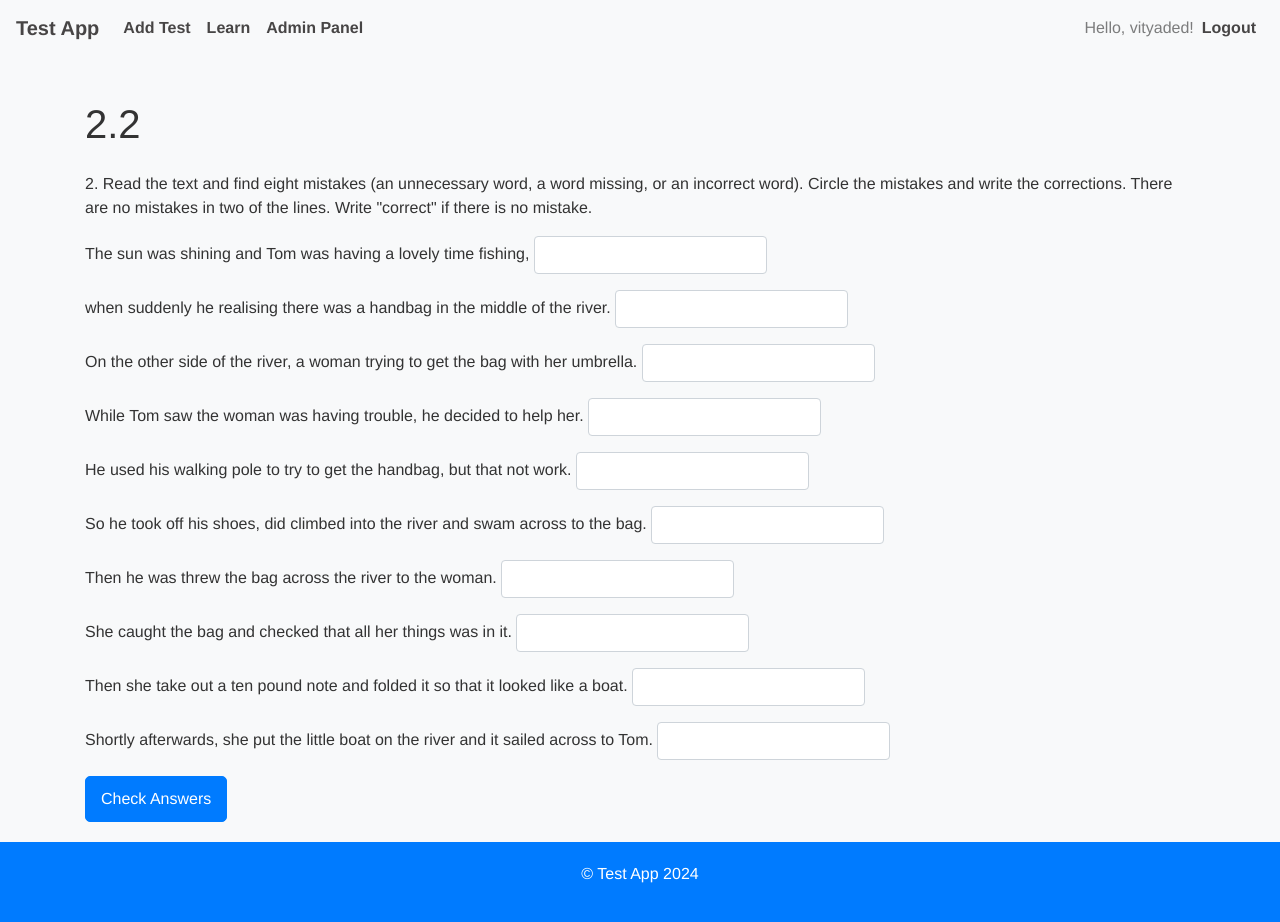
After one commit to vityaded/Tests, a Flask app: page /learn/2 in a window 1280 px wide. The commit adds this page. Run offline with Flask 3, Linux system fonts and the light colour scheme; a user stored in the database is signed in; some libraries are stand-ins or nearby versions.

Commit message:
Added learn mode

```diff
--- a/app.py
+++ b/app.py
@@ -325,7 +325,6 @@ def take_test(test_id):
     # Function to replace answers with input fields or dropdowns
     def replace_answers(line):
         nonlocal question_counter
-        # Patterns for dropdowns and input fields
         dropdown_pattern = r'#\s*\[([^\]]+)\]\s*([^\#]+)\s*#'
         input_pattern = r'\[([^\]]+)\]'
 
@@ -338,24 +337,21 @@ def take_test(test_id):
             correct_answers[qid] = correct_answer
             question_counter += 1
 
-            # Determine class based on correctness
             if request.method == 'POST':
-                user_answer = request.form.get(qid, '')
-                select_class = 'custom-select correct' if user_answer.strip().lower() == correct_answer.strip().lower() else 'custom-select incorrect'
+                user_answer = request.form.get(qid, '').strip().lower()
+                select_class = 'custom-select correct' if user_answer == correct_answer.lower() else 'custom-select incorrect'
                 disabled = 'disabled'
             else:
                 select_class = 'custom-select'
                 disabled = ''
 
-            # Build the select element
-            select_html = f'<select name="{qid}" class="{select_class}" {disabled} required style="display: inline-block; width: auto;">'
+            select_html = f'<select name="{qid}" class="{select_class}" {disabled} style="display: inline-block; width: auto;">'
             for option in options:
-                selected = 'selected' if request.method == 'POST' and user_answer == option else ''
+                selected = 'selected' if request.method == 'POST' and user_answer == option.strip().lower() else ''
                 select_html += f'<option value="{option}" {selected}>{option}</option>'
             select_html += '</select>'
 
-            # Show correct answer if incorrect
-            if request.method == 'POST' and user_answer.strip().lower() != correct_answer.strip().lower():
+            if request.method == 'POST' and user_answer != correct_answer.lower():
                 select_html += f' <span class="correct-answer">(Correct answer: {correct_answer})</span>'
 
             return select_html
@@ -369,15 +365,15 @@ def take_test(test_id):
 
             if request.method == 'POST':
                 user_answer = request.form.get(qid, '')
-                input_class = 'form-control correct' if user_answer.strip().lower() == correct_answer.strip().lower() else 'form-control incorrect'
+                input_class = 'form-control correct' if user_answer.strip().lower() == correct_answer.lower() else 'form-control incorrect'
                 readonly = 'readonly'
             else:
                 input_class = 'form-control'
                 readonly = ''
 
-            input_html = f'<input type="text" name="{qid}" value="{user_answer if request.method == "POST" else ""}" class="{input_class}" style="width: auto;" {readonly} required>'
+            input_html = f'<input type="text" name="{qid}" value="{user_answer if request.method == "POST" else ""}" class="{input_class}" style="width: auto;" {readonly}>'
 
-            if request.method == 'POST' and user_answer.strip().lower() != correct_answer.strip().lower():
+            if request.method == 'POST' and user_answer.strip().lower() != correct_answer.lower():
                 input_html += f' <span class="correct-answer">(Correct answer: {correct_answer})</span>'
 
             return input_html
@@ -412,7 +408,7 @@ def take_test(test_id):
         # Calculate score
         for qid, correct_answer in correct_answers.items():
             user_answer = request.form.get(qid, '')
-            if user_answer.strip().lower() == correct_answer.strip().lower():
+            if user_answer.strip().lower() == correct_answer.lower():
                 score += 1
 
         # Save test result
@@ -451,6 +447,7 @@ def take_test(test_id):
             time_limit=time_limit
         )
 
+
 @app.route('/search')
 def search():
     query = request.args.get('query', '').strip()
@@ -468,6 +465,100 @@ def search():
         # Search for tests by name
         tests = Test.query.filter(Test.name.ilike(f'%{query}%')).all()
         return render_template('search_results.html', tests=tests, query=query, search_option=search_option)
+
+
+@app.route('/learn/<int:test_id>', methods=['GET', 'POST'])
+@login_required
+def learn_test(test_id):
+    test = Test.query.get_or_404(test_id)
+    test_content = test.content
+
+    # Initialize variables
+    processed_content = []
+    correct_answers = {}
+    question_counter = 1
+    user_correct = {}
+
+    # Function to replace answers with input fields or dropdowns
+    def replace_answers(line):
+        nonlocal question_counter
+        dropdown_pattern = r'#\s*\[([^\]]+)\]\s*([^\#]+)\s*#'
+        input_pattern = r'\[([^\]]+)\]'
+
+        def dropdown_repl(match):
+            nonlocal question_counter
+            options_str = match.group(1)
+            correct_answer = match.group(2).strip()
+            options = [opt.strip() for opt in options_str.split(',')]
+            qid = f'q{question_counter}'
+            correct_answers[qid] = correct_answer
+            question_counter += 1
+
+            select_class = 'custom-select'
+            user_answer = request.form.get(qid, '').strip().lower() if request.method == 'POST' else ''
+
+            # Check if user's answer is correct
+            if user_answer == correct_answer.lower():
+                user_correct[qid] = True
+                select_class += ' correct'
+            else:
+                user_correct[qid] = False
+
+            select_html = f'<select name="{qid}" class="{select_class}">'
+            for option in options:
+                selected = 'selected' if request.method == 'POST' and user_answer == option.strip().lower() else ''
+                select_html += f'<option value="{option}" {selected}>{option}</option>'
+            select_html += '</select>'
+
+            return select_html
+
+        def input_repl(match):
+            nonlocal question_counter
+            correct_answer = match.group(1).strip()
+            qid = f'q{question_counter}'
+            correct_answers[qid] = correct_answer
+            question_counter += 1
+
+            user_answer = request.form.get(qid, '').strip().lower() if request.method == 'POST' else ''
+            input_class = 'form-control'
+
+            # Check if user's answer is correct
+            if user_answer == correct_answer.lower():
+                user_correct[qid] = True
+                input_class += ' correct'
+            else:
+                user_correct[qid] = False
+
+            input_html = f'<input type="text" name="{qid}" value="{user_answer}" class="{input_class}">'
+
+            return input_html
+
+        # Process the line
+        line = re.sub(dropdown_pattern, dropdown_repl, line)
+        line = re.sub(input_pattern, input_repl, line)
+        return line
+
+    # Process each line in test content
+    for line in test_content.splitlines():
+        processed_line = replace_answers(line)
+        processed_content.append(processed_line)
+
+    if request.method == 'POST':
+        # Check if all answers are correct
+        all_correct = all(user_correct.values())
+        if all_correct:
+            flash('You have answered everything correctly! You can now proceed.', 'success')
+        else:
+            flash('Some answers are incorrect or missing. Please try again.', 'danger')
+
+    return render_template(
+        'learn_test.html',
+        test_name=test.name,
+        processed_content=processed_content
+    )
+
+
+
 
 
 @app.route('/autocomplete_search')
--- a/static/styles.css
+++ b/static/styles.css
@@ -1,23 +1,177 @@
+/* General body styling */
+body {
+  font-family: 'Helvetica Neue', Arial, sans-serif;
+  background-color: #f8f9fa; /* Light background */
+  color: #333;
+}
 
+/* Navbar customization */
+.navbar {
+  background-color: #007bff; /* Bootstrap primary color */
+}
+
+.navbar-brand, .nav-link {
+  color: rgb(71, 69, 69) !important;
+  font-weight: bold;
+}
+
+.navbar-brand:hover, .nav-link:hover {
+  color: #e9ecef !important; /* Lighter color on hover */
+}
+
+/* Container padding */
+.container {
+  padding-top: 20px;
+  padding-bottom: 20px;
+}
+
+/* Card styling */
+.card {
+  border: 1px solid #ddd;
+  border-radius: 8px;
+  transition: transform 0.2s ease-in-out;
+}
+
+.card:hover {
+  transform: scale(1.05); /* Slight zoom on hover */
+  box-shadow: 0 4px 8px rgba(0, 0, 0, 0.1); /* Light shadow on hover */
+}
+
+.card-title {
+  font-size: 1.25rem; /* Slightly larger title font */
+  font-weight: bold;
+}
+
+.card-text {
+  font-size: 1rem;
+}
+
+/* Button styling */
+.btn {
+  font-size: 1rem;
+  padding: 10px 15px;
+  border-radius: 5px;
+}
+
+.btn-primary {
+  background-color: #007bff;
+  border-color: #007bff;
+}
+
+.btn-primary:hover {
+  background-color: #0056b3;
+  border-color: #0056b3;
+}
+
+/* jQuery UI Autocomplete Styling */
+.ui-autocomplete {
+  background-color: white;
+  border: 1px solid #ddd;
+  font-size: 1rem; /* Adjust font size for better visibility */
+  z-index: 1051; /* Ensure the dropdown appears above other content */
+  max-height: 200px; /* Limit height of dropdown */
+  overflow-y: auto; /* Enable scrolling if there are too many suggestions */
+  border-radius: 5px; /* Rounded corners for dropdown */
+  box-shadow: 0 4px 8px rgba(0, 0, 0, 0.1); /* Add shadow to dropdown */
+}
+
+.ui-menu-item {
+  padding: 10px 15px;
+  border-bottom: 1px solid #ddd; /* Add separation between items */
+  cursor: pointer;
+}
+
+.ui-menu-item:hover {
+  background-color: #007bff; /* Bootstrap primary color */
+  color: white;
+}
+
+.ui-state-active {
+  background-color: #007bff; /* Active item background */
+  color: white;
+  font-weight: bold;
+}
+
+.ui-helper-hidden-accessible {
+  display: none;
+}
+
+/* Flash message styling */
+.alert {
+  margin-top: 15px;
+}
+
+.alert-success {
+  background-color: #28a745;
+  color: white;
+}
+
+.alert-danger {
+  background-color: #dc3545;
+  color: white;
+}
+
+/* Form styling */
+.form-inline .form-group {
+  margin-right: 10px;
+}
+
+input.form-control, select.form-control {
+  width: auto;
+  display: inline-block;
+  vertical-align: middle;
+}
+
+/* Footer styling */
+footer {
+  background-color: #007bff;
+  color: white;
+  padding: 20px 0;
+  text-align: center;
+}
+
+/* Custom styles to improve usability on smartphones */
 @media (max-width: 768px) {
   .container {
     padding-left: 15px;
     padding-right: 15px;
   }
+
   .card-title {
     font-size: 1.2rem; /* Make text slightly larger for mobile */
   }
+
   .btn {
     font-size: 1rem; /* Ensure buttons are easily clickable */
     padding: 10px 15px;
   }
+
+  footer {
+    padding: 10px 0; /* Add more padding on mobile */
+  }
 }
 
+/* Desktop hover effects for cards */
 @media (min-width: 769px) {
   .card {
     transition: transform 0.2s ease-in-out;
   }
+
   .card:hover {
     transform: scale(1.05); /* Add a hover effect on desktop */
   }
 }
+
+.correct-answer {
+  color: green;
+  font-weight: bold;
+}
+
+.incorrect {
+  border: 2px solid red;
+}
+
+.correct {
+  border: 2px solid green;
+  color: green;
+}
--- a/templates/base.html
+++ b/templates/base.html
@@ -1,15 +1,17 @@
+<!-- templates/base.html -->
 <!DOCTYPE html>
+<html lang="en">
 <head>
   <meta charset="UTF-8">
+  <title>{% block title %}Test App{% endblock %}</title>
   <meta name="viewport" content="width=device-width, initial-scale=1, shrink-to-fit=no">
-  <title>{% block title %}Test App{% endblock %}</title>
   <!-- Bootstrap CSS -->
   <link rel="stylesheet" href="https://stackpath.bootstrapcdn.com/bootstrap/4.5.2/css/bootstrap.min.css">
-  <!-- Link to your custom styles.css -->
+  <!-- Custom CSS -->
   <link rel="stylesheet" href="{{ url_for('static', filename='styles.css') }}">
 </head>
 <body>
-  <!-- Navigation bar -->
+  <!-- Navbar -->
   <nav class="navbar navbar-expand-lg navbar-light bg-light">
     <a class="navbar-brand" href="{{ url_for('index') }}">Test App</a>
     <button class="navbar-toggler" type="button" data-toggle="collapse" data-target="#navbarNav" aria-controls="navbarNav" aria-expanded="false" aria-label="Toggle navigation">
@@ -20,6 +22,9 @@
         {% if current_user.is_authenticated %}
           <li class="nav-item">
             <a class="nav-link" href="{{ url_for('add_test') }}">Add Test</a>
+          </li>
+          <li class="nav-item">
+            <a class="nav-link" href="{{ url_for('learn_test', test_id=1) }}">Learn</a> <!-- Example -->
           </li>
           {% if current_user.is_admin %}
             <li class="nav-item">
@@ -58,18 +63,20 @@
         {% endfor %}
       {% endif %}
     {% endwith %}
+
     <!-- Content block -->
     {% block content %}{% endblock %}
   </div>
 
+  <!-- Footer (optional) -->
+  <footer>
+    <p class="text-center">© Test App 2024</p>
+  </footer>
+
   <!-- Scripts block -->
   {% block scripts %}
-    <!-- Include the full version of jQuery -->
     <script src="https://code.jquery.com/jquery-3.5.1.min.js"></script>
-    <!-- Include Bootstrap JS -->
-    <script
-      src="https://cdn.jsdelivr.net/npm/bootstrap@4.5.2/dist/js/bootstrap.bundle.min.js"
-    ></script>
+    <script src="https://cdn.jsdelivr.net/npm/bootstrap@4.5.2/dist/js/bootstrap.bundle.min.js"></script>
   {% endblock %}
 </body>
 </html>
--- /dev/null
+++ b/templates/learn_test.html
@@ -0,0 +1,18 @@
+{% extends "base.html" %}
+
+{% block title %}Learn Test - {{ test_name }}{% endblock %}
+
+{% block content %}
+  <h1 class="my-4">{{ test_name }}</h1>
+
+  <form method="post">
+    <input type="hidden" name="csrf_token" value="{{ csrf_token }}"/>
+
+    {% for line in processed_content %}
+      <p>{{ line | safe }}</p>
+    {% endfor %}
+
+    <button type="submit" class="btn btn-primary">Check Answers</button>
+  </form>
+
+{% endblock %}
```
Also changed, not shown: templates/book_tests.html (+16 -12 lines), instance/books.db. Lines whose indentation alone changed are shown as unchanged.
